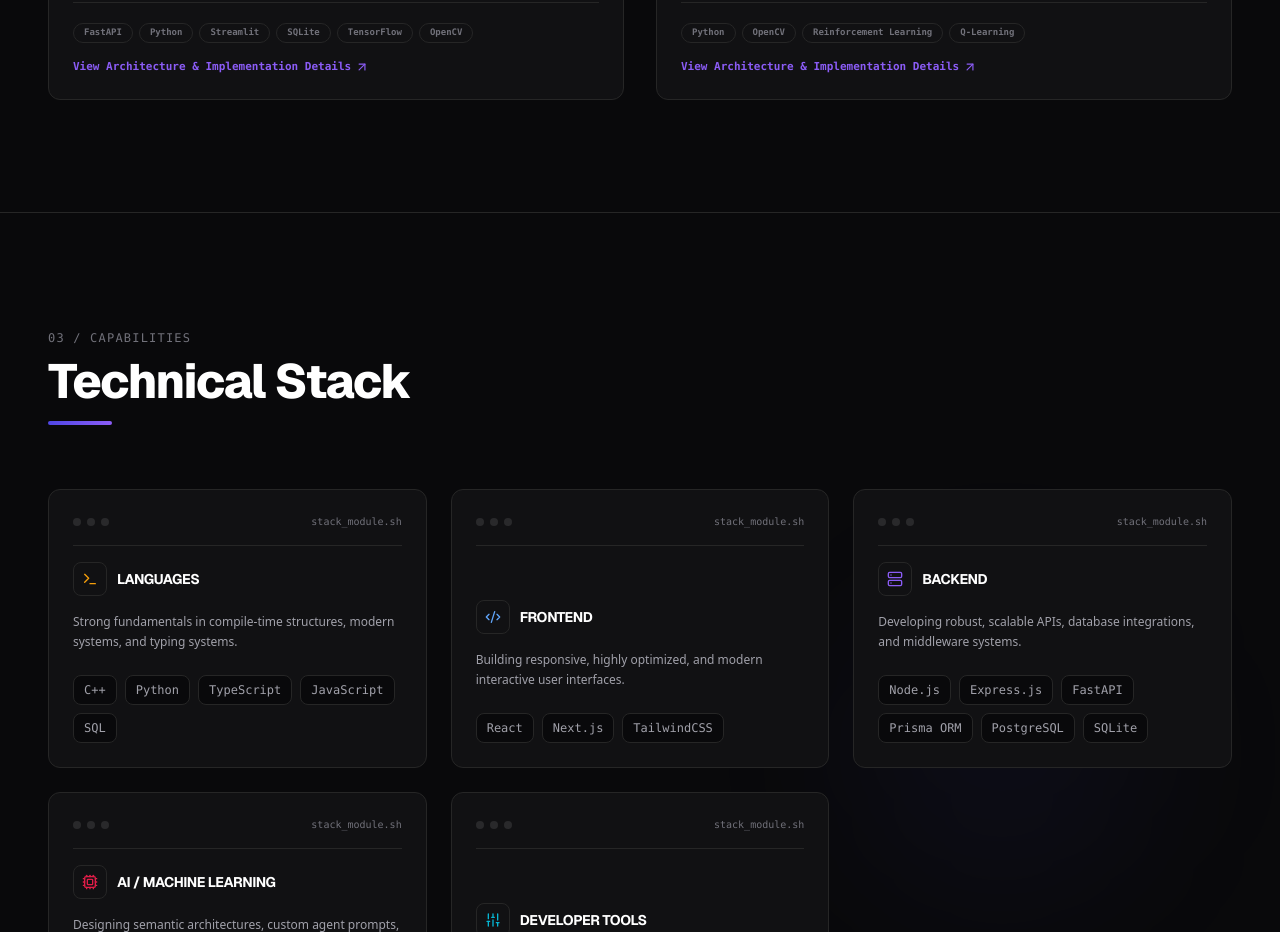
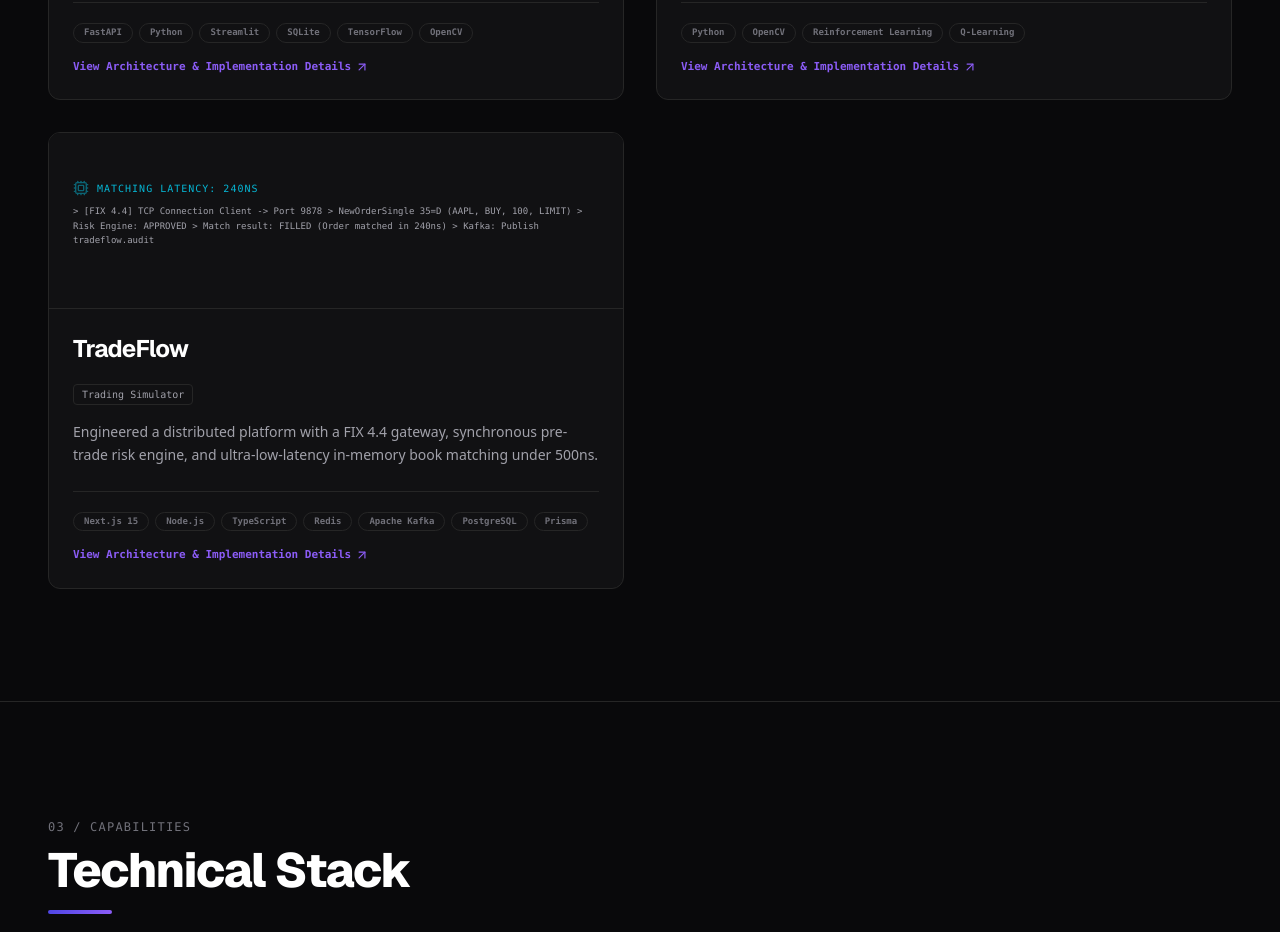
Before and after one commit to Abhiman74/Portfolio, a Next.js app: page / in a window 1280 px wide. Shown: the part 2840-3772 px from the top of the page. Built offline with nearby package versions, Linux system fonts and the light colour scheme.

Commit message:
feat: add TradeFlow matching engine to projects

```diff
--- a/src/components/Projects.tsx
+++ b/src/components/Projects.tsx
@@ -221,6 +221,48 @@
       challenges: "Ensuring frame processing speeds remain high (30fps+) on consumer hardware while running the reinforcement learning optimization cycles simultaneously.",
       learnings: "Learned how to map visual bounding boxes to numeric mathematical states, design custom rewards, and implement Q-Learning tables from scratch.",
       improvements: "Hope to transition to deep reinforcement learning (DQN) models capable of controlling multiple intersection grids at once."
+    },
+    {
+      id: 5,
+      title: "TradeFlow",
+      category: "Trading Simulator",
+      tagline: "High-Frequency Exchange Matching Engine and Simulation",
+      problem: "Standard retail platforms struggle with microsecond matching performance and fail to provide standard FIX endpoints.",
+      solution: "Engineered a distributed platform with a FIX 4.4 gateway, synchronous pre-trade risk engine, and ultra-low-latency in-memory book matching under 500ns.",
+      features: [
+        "Multi-session FIX 4.4 Protocol Gateway (TCP)",
+        "In-Memory Matching Engine (<500ns execution latency)",
+        "Symbol Routing over Redis Pub/Sub heartbeats",
+        "Write Pipeline offloaded to Apache Kafka",
+        "GBM price simulation via Node.js Worker Threads"
+      ],
+      stack: ["Next.js 15", "Node.js", "TypeScript", "Redis", "Apache Kafka", "PostgreSQL", "Prisma"],
+      github: "https://github.com/Abhiman74/tradeflow",
+      demo: "#",
+      graphic: (
+        <div className="absolute inset-0 bg-[#111113] flex flex-col justify-end p-6 border-b border-[#262626]">
+          <div className="flex items-center gap-2 mb-2 text-[#06B6D4]">
+            <Cpu className="w-4 h-4 animate-pulse" />
+            <span className="text-[10px] font-mono tracking-widest uppercase">Matching Latency: 240ns</span>
+          </div>
+          <div className="text-[#A1A1AA] font-mono text-[9px] leading-relaxed select-none overflow-hidden h-20">
+            {`> [FIX 4.4] TCP Connection Client -> Port 9878\n> NewOrderSingle 35=D (AAPL, BUY, 100, LIMIT)\n> Risk Engine: APPROVED\n> Match result: FILLED (Order matched in 240ns)\n> Kafka: Publish tradeflow.audit`}
+          </div>
+        </div>
+      ),
+      architecture: `
+      +------------------+     +--------------------+
+      | FIX Client (TCP) | --> | FIX Gateway Router |
+      +------------------+     +--------------------+
+                                         |
+                                         v
+      +------------------+     +--------------------+
+      | Kafka Audit Logs | <-- | C++ Matching Engine|
+      +------------------+     +--------------------+
+      `,
+      challenges: "Managing high-throughput Kafka serialization and TCP socket buffers without dropped packages or connection timeout drops.",
+      learnings: "Understood FIX protocol structures, network packet parsing, and cross-thread memory sharing concepts.",
+      improvements: "Build a live market data web socket stream and real-time canvas charting dashboard."
     }
   ];
 
```
